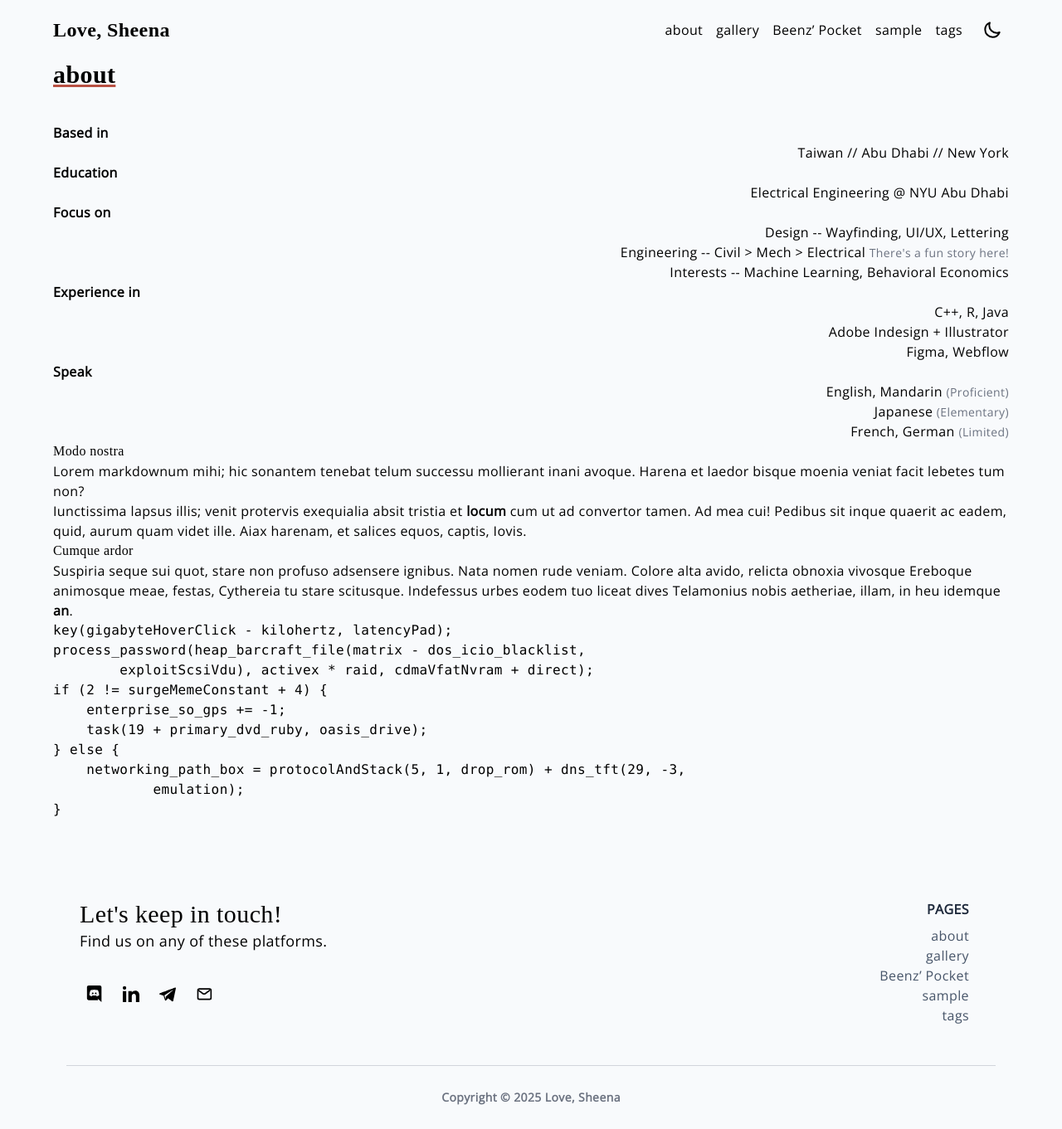
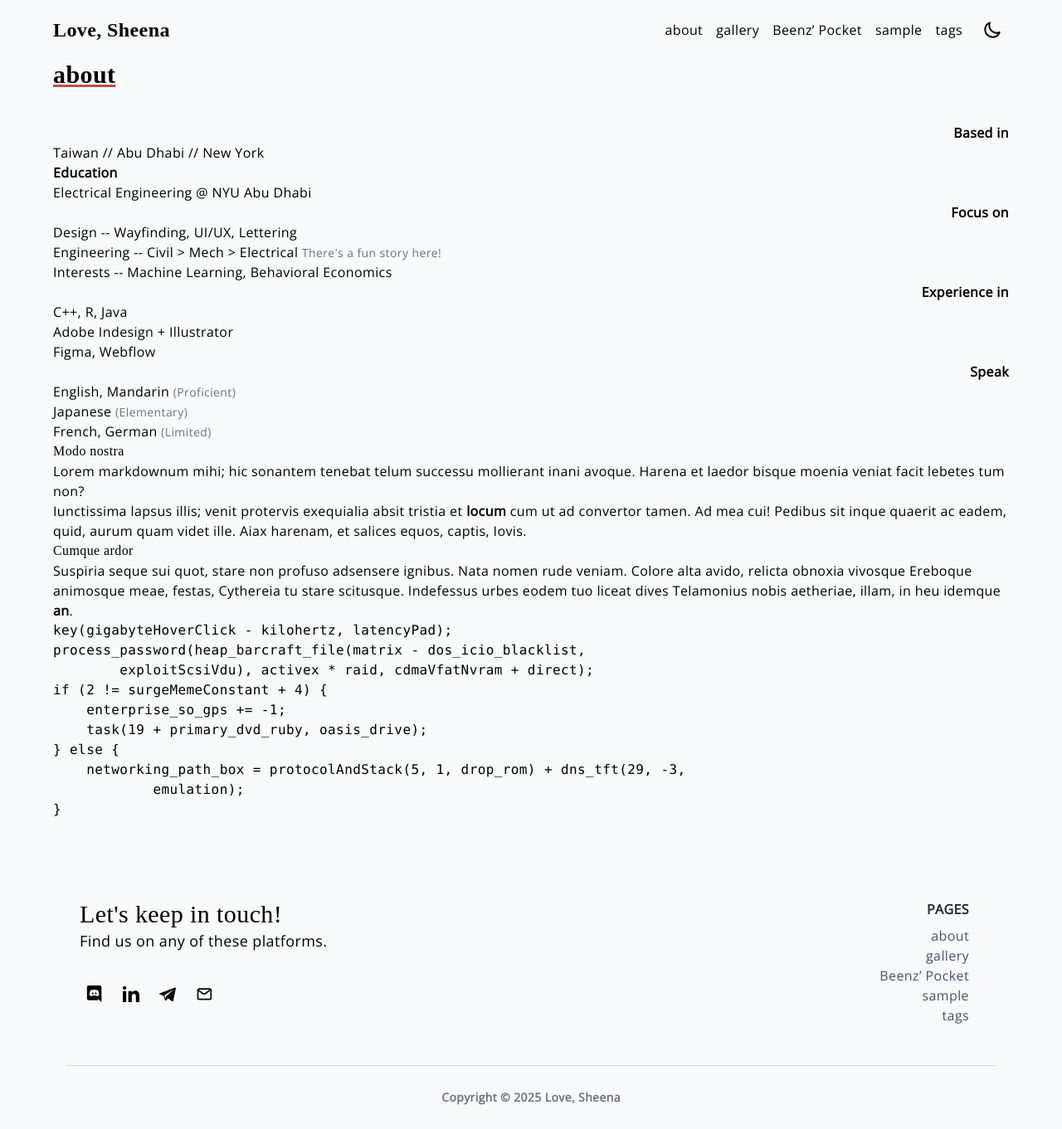
Before and after one commit to beenzpaste/beenzpaste.github.io, a Jekyll site: the page built from about.md, in a window 1280 px wide. Shown: the whole page at 83% size. Built offline with Jekyll 4.4.1, drawn with Linux system fonts in a browser that asks for light colours.

Commit message:
Update about.md
back to og alignment

```diff
--- a/about.md
+++ b/about.md
@@ -3,28 +3,28 @@ layout: about
 title: about
 ---
 
-<div class="text-left font-bold">Based in</div>
-<div class="text-right">Taiwan // Abu Dhabi // New York</div>
+<div class="text-right font-bold">Based in</div>
+<div>Taiwan // Abu Dhabi // New York</div>
 
 <div class="text-left font-bold">Education</div>
-<div class="text-right">Electrical Engineering <span class="italic">@ NYU Abu Dhabi</span></div>
+<div>Electrical Engineering <span class="italic">@ NYU Abu Dhabi</span></div>
 
-<div class="text-left font-bold">Focus on</div>
-<div class="text-right">
+<div class="text-right font-bold">Focus on</div>
+<div>
   Design -- <span class="italic">Wayfinding, UI/UX, Lettering</span><br>
   Engineering -- <span class="italic">Civil > Mech > Electrical</span> <span class="text-sm text-gray-500">There's a fun story here!</span><br>
   Interests -- <span class="italic">Machine Learning, Behavioral Economics</span>
 </div>
 
-<div class="text-left font-bold">Experience in</div>
-<div class="text-right">
+<div class="text-right font-bold">Experience in</div>
+<div>
   C++, R, Java<br>
   Adobe Indesign + Illustrator<br>
   Figma, Webflow
 </div>
 
-<div class="text-left font-bold">Speak</div>
-<div class="text-right">
+<div class="text-right font-bold">Speak</div>
+<div>
   English, Mandarin <span class="text-sm text-gray-500">(Proficient)</span><br>
   Japanese <span class="text-sm text-gray-500">(Elementary)</span><br>
   French, German <span class="text-sm text-gray-500">(Limited)</span>
```
